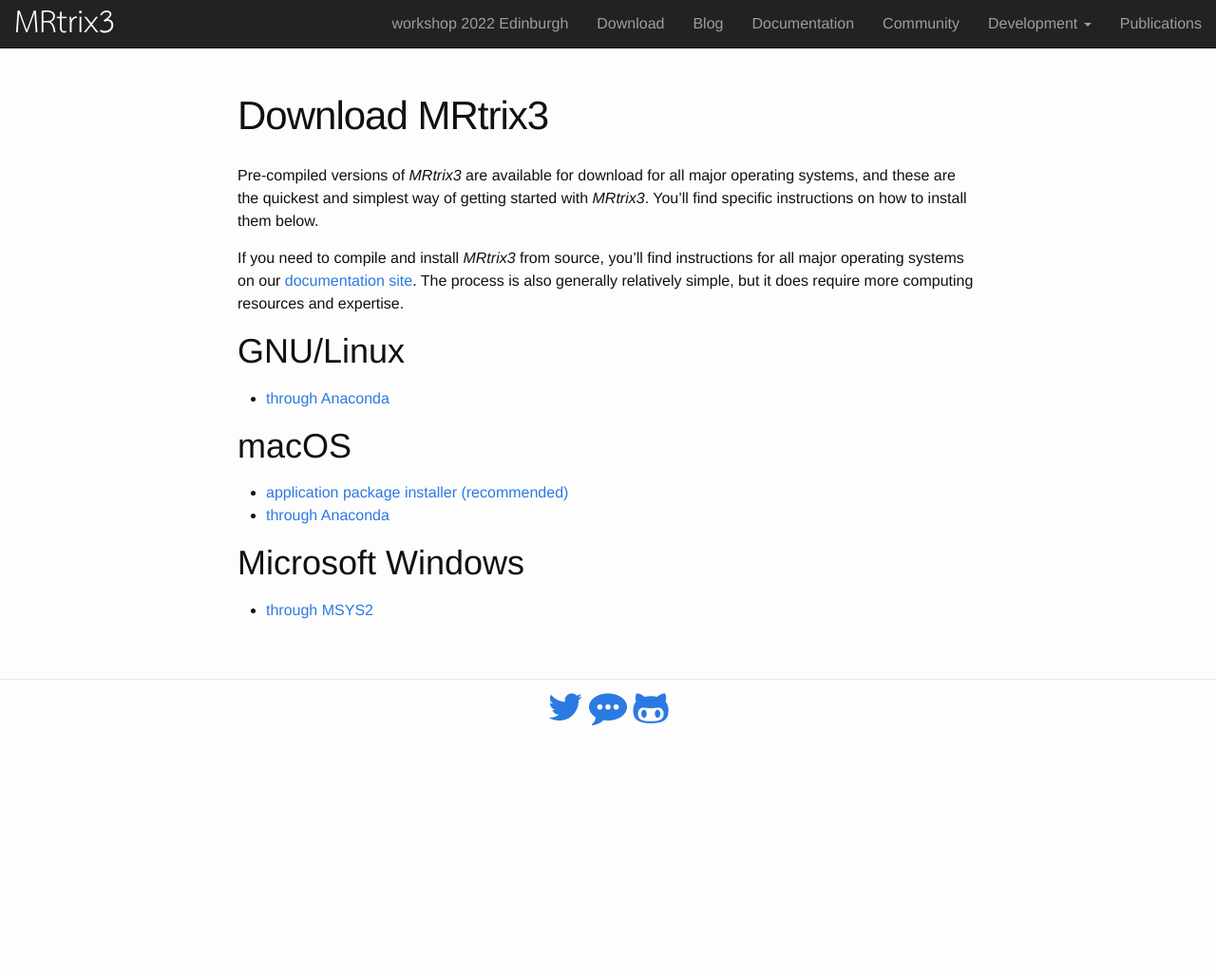
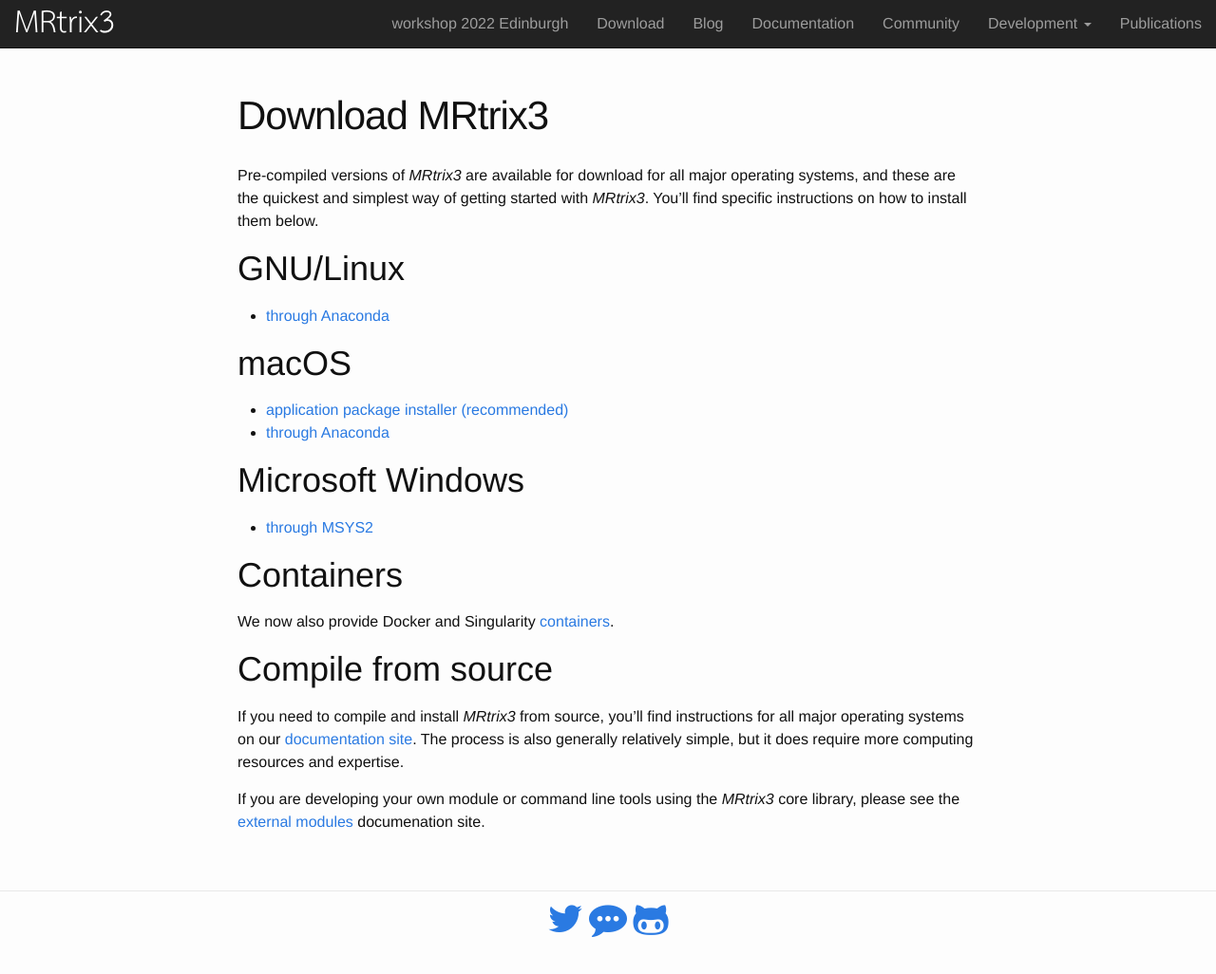
Before and after one commit to MRtrix3/MRtrix3.github.io, a Jekyll site: the page built from download/index.md, in a window 1280 px wide and 1043 px high. Shown: the top 1026 px of the window at 95% size. Built offline with Jekyll 4.4.1, drawn with Linux system fonts in a browser that asks for light colours; nearby versions of some CDN libraries.

Commit message:
installation: mention containers and modules, moved compile to end

```diff
--- a/download/index.md
+++ b/download/index.md
@@ -30,3 +24,23 @@
 =================
 
 - [through MSYS2]({{ site.baseurl }}/download/windows-msys2)
+
+
+Containers
+==========
+
+We now also provide Docker and Singularity [containers](https://mrtrix.readthedocs.io/en/latest/installation/using_containers.html).
+
+
+Compile from source
+===================
+
+If you need to compile and install *MRtrix3* from source, you'll find
+instructions for all major operating systems on our [documentation
+site](https://mrtrix.readthedocs.io/en/latest/installation/build_from_source.html).
+The process is also generally relatively simple, but it does require more
+computing resources and expertise.
+
+If you are developing your own module or command line tools using the
+*MRtrix3* core library, please see the [external modules](https://mrtrix.readthedocs.io/en/latest/tips_and_tricks/external_modules.html)
+documenation site.
```
Also changed, not shown: other parts of download/index.md (+0 -6 lines).
